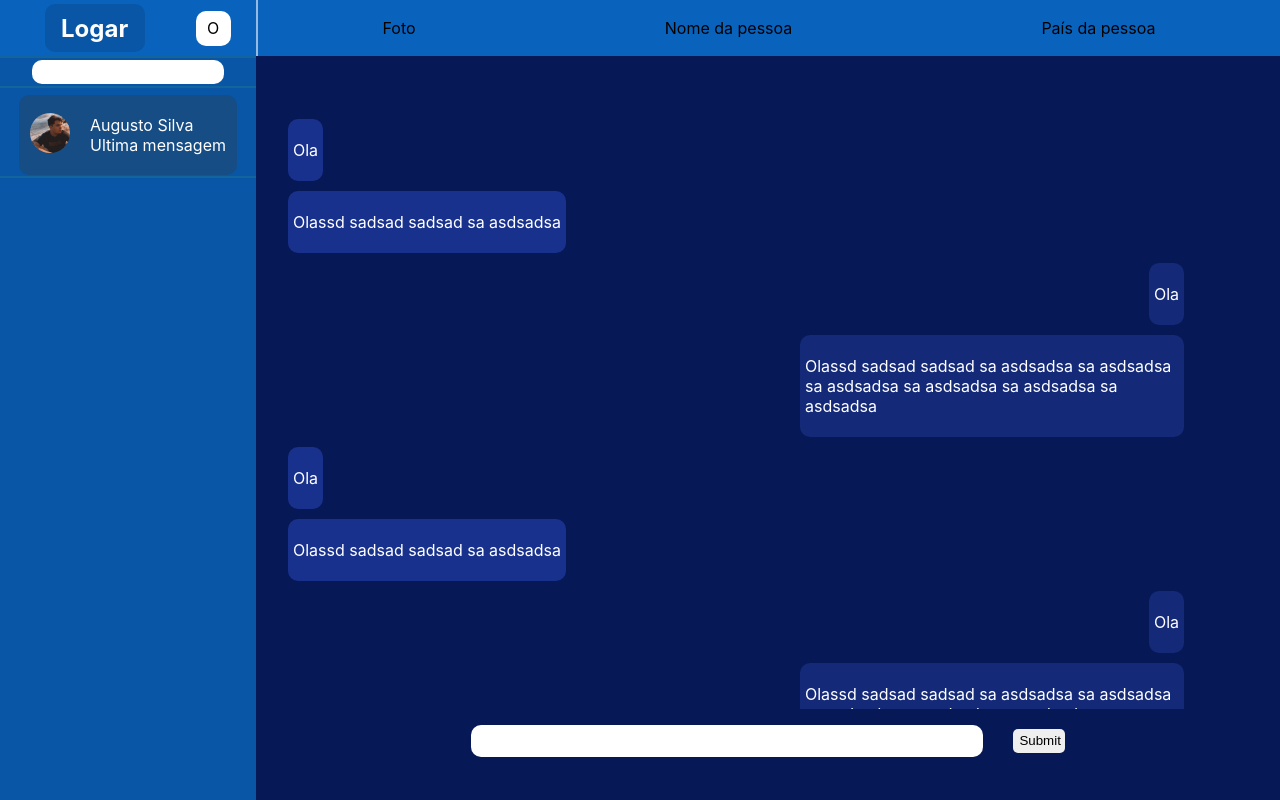
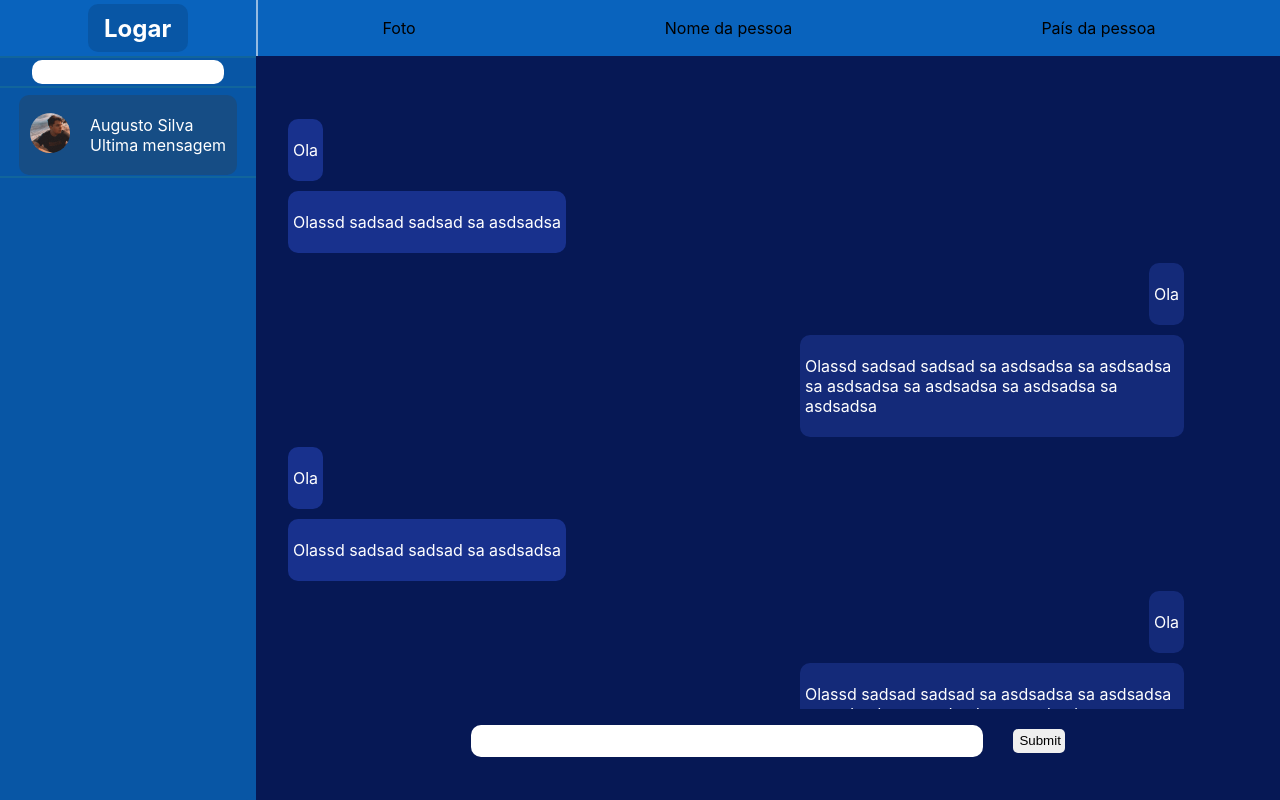
Before and after one commit to davi-souza2001/ChatSocial, a Next.js app: page / in a window 1280 px wide. Built offline with nearby package versions, Linux system fonts and the light colour scheme.

Commit message:
function logout

```diff
--- a/src/components/TopBar/index.tsx
+++ b/src/components/TopBar/index.tsx
@@ -1,31 +1,29 @@
 import route from 'next/router'
 import Image from 'next/image';
-import useAuth from '../../service/hook/useAuth';
+import Cookie from 'js-cookie'
+
+import useAuth from '../../service/hook/useAuth'
 
 import styles from './TopBar.module.css'
 
 export default function ButtonAppBar() {
   const { user } = useAuth()
 
+  function logout() {
+    Cookie.remove('Admin-cookie-social-chat')
+    route.push('/login')
+  }
+
   return (
     <div className={styles.contentGeral}>
       <div className={styles.boxContentGeral}>
-        {user?.photo &&  (
+        {user?.photo && (
           <div className={styles.boxContentImageUser}>
             <Image src={user.photo} width={100} height={100} />
           </div>
         )}
         <div className={styles.boxContent}>
-          {user?.name ? <h4>{user.name}</h4> : <h2>Logar</h2>}
-        </div>
-        <div className={styles.boxPhoto} onClick={() => {
-          if (user) {
-            alert('Fazer função de logou')
-          } else {
-            route.push('/login')
-          }
-        }}>
-          {user ? 'O' : 'L'}
+          {user?.name ? <h4  onClick={logout}>{user.name}</h4> : <h2>Logar</h2>}
         </div>
       </div>
       <div className={styles.contentNameUserMessage}>
--- a/src/service/context/AuthContext.tsx
+++ b/src/service/context/AuthContext.tsx
@@ -4,7 +4,7 @@ import { createContext, useEffect, useState } from 'react'
 import { GoogleAuthProvider, signInWithPopup } from 'firebase/auth'
 import { auth, database, ref, get, set, child } from '../../firebase/config'
 import Cookie from 'js-cookie'
-import User from "../../models/User";
+import User from "../../models/User"
 
 interface AuthContextProps {
     loading?: boolean;
@@ -89,7 +89,7 @@ export function AuthProvider(props: any) {
     }, [token])
 
     return (
-        <AuthContext.Provider value={{ loginGoogle, loading, user}}>
+        <AuthContext.Provider value={{ loginGoogle, loading, user }}>
             {props.children}
         </AuthContext.Provider>
     )
```
